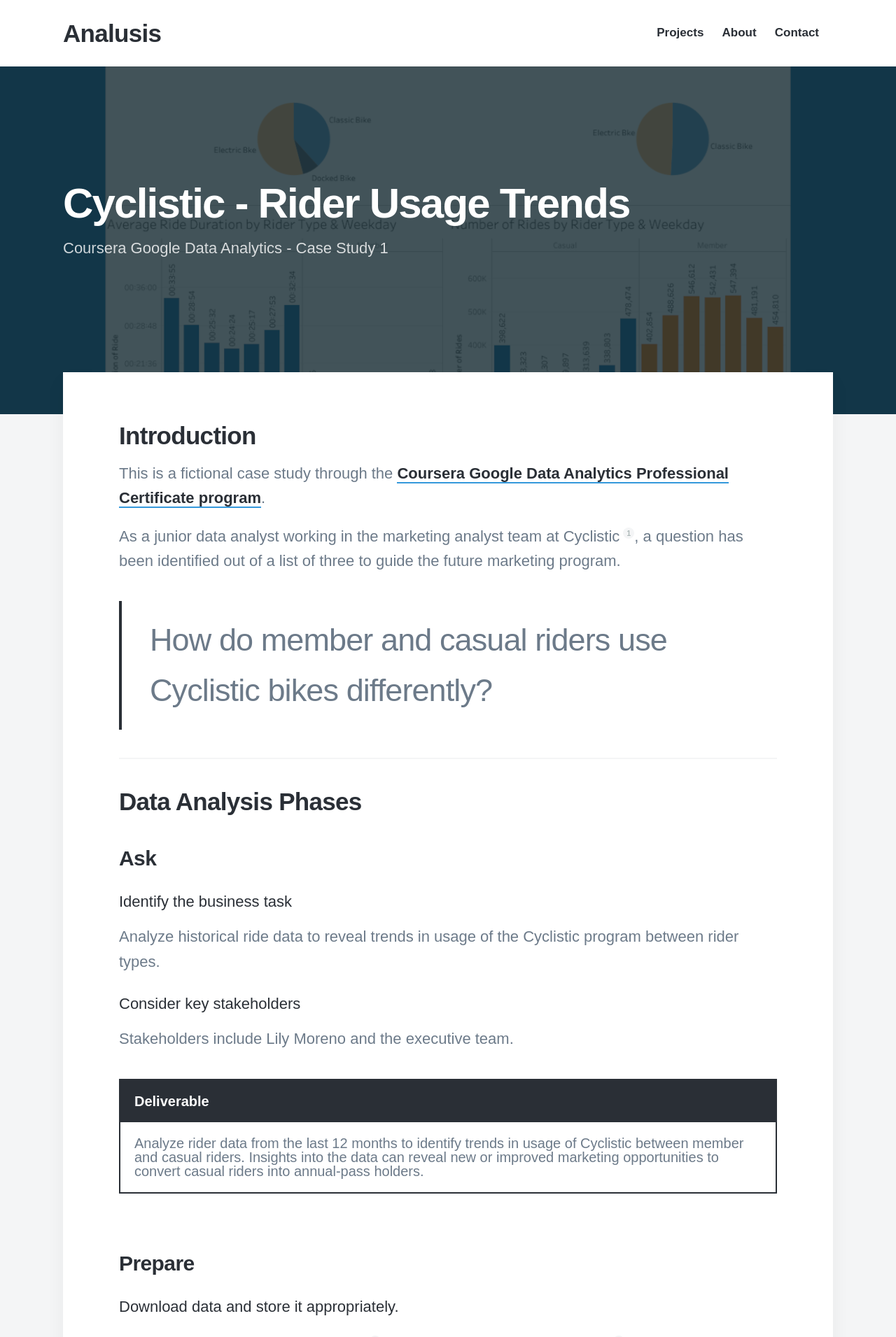
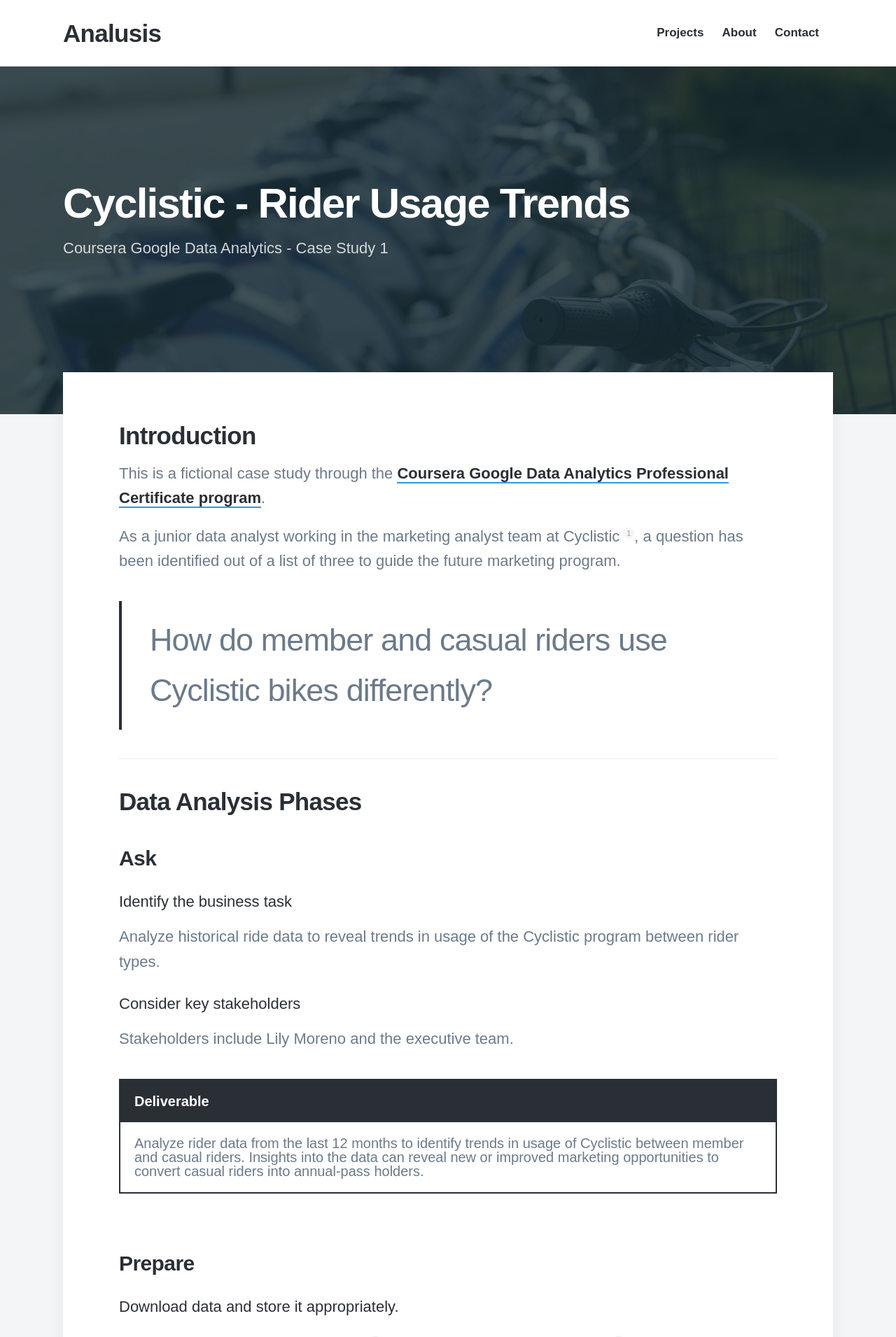
Before and after one commit to analusis/analusis.github.io, a Jekyll site: the page built from _projects/2023-04-02-gda-casestudy1.md, in a window 1280 px wide. Shown: the top 1911 px of the page at 70% size. Built offline with Jekyll 4.4.1, drawn with Linux system fonts in a browser that asks for light colours; nearby versions of some CDN libraries; some web fonts are replaced.

Commit message:
Changed CGDA CS1 cover photo

```diff
--- a/_projects/2023-04-02-gda-casestudy1.md
+++ b/_projects/2023-04-02-gda-casestudy1.md
@@ -3,7 +3,7 @@
 subtitle: 'Coursera Google Data Analytics - Case Study 1'
 date: 2018-06-30 00:00:00
 description: Analyze rider data from the last 12 months to identify trends in usage between member and casual riders.
-featured_image: '/images/projects/cgda/cs01/cover.png'
+featured_image: '/images/projects/cgda/cs01/cover.jpg'
 ---
 ## Introduction
 
```
Also changed, not shown: images/projects/cgda/cs01/cover.jpg (added), images/projects/cgda/cs01/cover.png (deleted).
